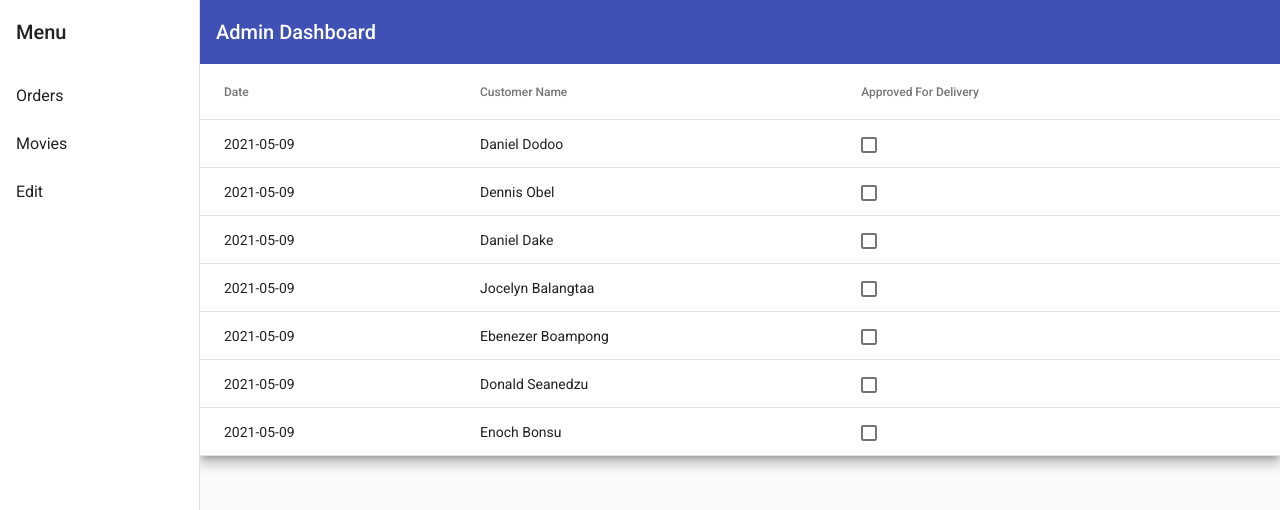
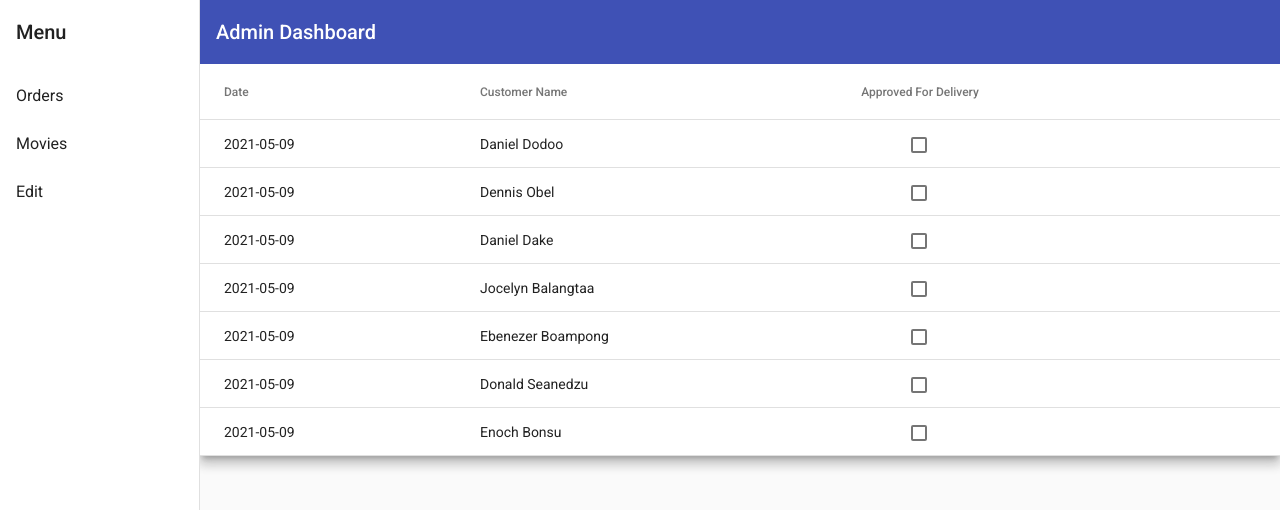
Before and after one commit to ddodoo/vhsrental-frontend, an Angular app: page /orders in a window 1280 px wide. Shown: the top 510 px of the page. Built offline with nearby package versions, Linux system fonts and the light colour scheme.

Commit message:
Updated orders table

```diff
--- a/src/app/orders/orders.component.css
+++ b/src/app/orders/orders.component.css
@@ -2,6 +2,9 @@ table {
     width: 100%;
   }
 
-mat-checkbox{
-  vertical-align: middle;
+.checkbox{
+  /* display: flex; */
+  align-items: center;
+  position: relative;
+  right: -50px;
 }
--- a/src/app/orders/orders.component.html
+++ b/src/app/orders/orders.component.html
@@ -3,7 +3,7 @@
      <!-- Approval Column -->
      <ng-container matColumnDef="approval">
         <th mat-header-cell *matHeaderCellDef> Approved For Delivery </th>
-        <td mat-cell *matCellDef="let element"> <mat-checkbox color="primary"></mat-checkbox> </td>
+        <td mat-cell *matCellDef="let element"> <mat-checkbox color="primary" class="checkbox"></mat-checkbox> </td>
       </ng-container>
 
       <!-- Customer Name Column -->
--- a/src/app/orders/orders.component.ts
+++ b/src/app/orders/orders.component.ts
@@ -24,6 +24,7 @@ const ELEMENT_DATA: CustomerData[] = [
 })
 
 export class OrdersComponent{
+  labelPosition: 'before' | 'after' = 'before';
 
   displayedColumns: string[] = ['date','name','approval'];
   dataSource = ELEMENT_DATA;
```
